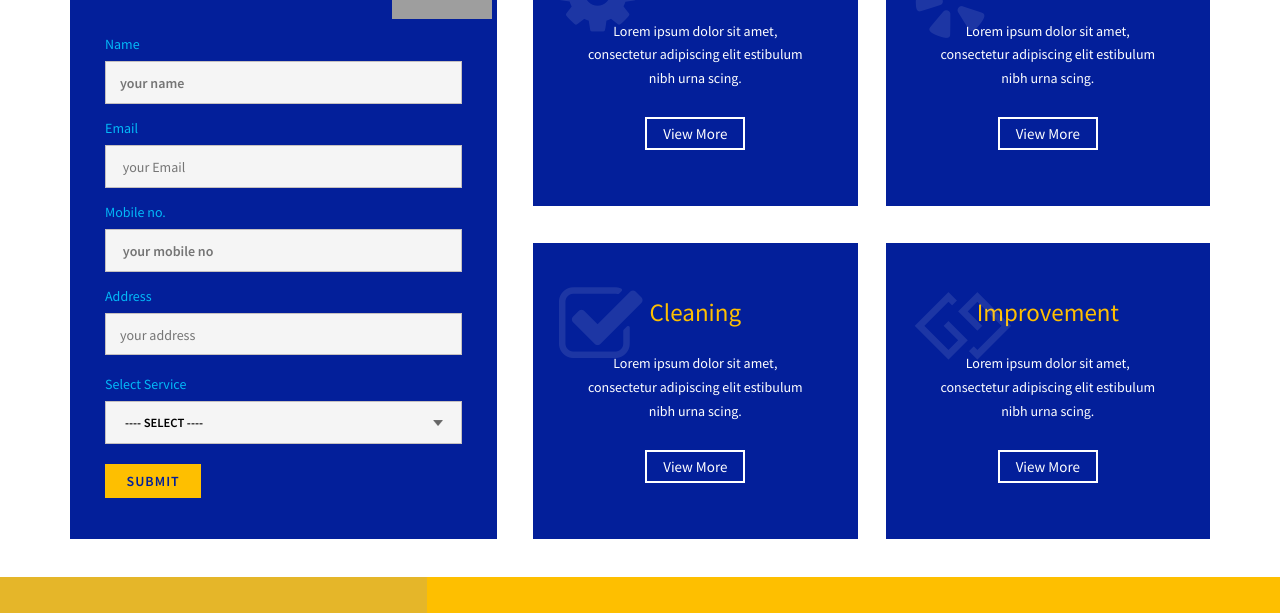
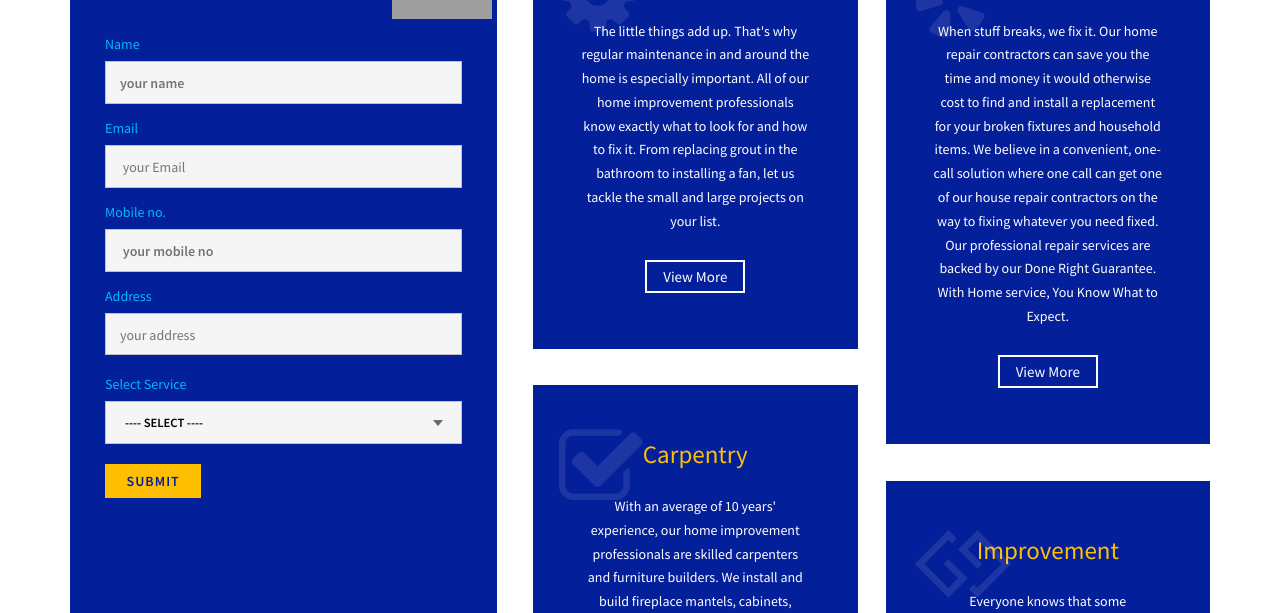
Before and after one commit to el-TIGON/finalproject, a PHP site: page / in a window 1280 px wide. Shown: the part 819-1432 px from the top of the page. Run offline with PHP 8.4, Linux system fonts and the light colour scheme; grey boxes are pictures that could not be loaded.

Commit message:
final stages

```diff
--- a/index.php
+++ b/index.php
@@ -103,15 +103,18 @@ include('includes/navbar.php');
 						<div class="col-md-4 banner-grid2">
 							<div class="banner-subg1">
 								<h3>maintenance</h3>
-								<p>Lorem ipsum dolor sit amet, consectetur adipiscing elit estibulum nibh urna scing.</p>
+								<p>The little things add up. That's why regular maintenance in and around the home is especially important.
+								 All of our home improvement professionals know exactly what to look for and how to fix it.
+								 From replacing grout in the bathroom to installing a fan,
+								let us tackle the small and large projects on your list.</p>
 								<span class="fa fa-cog" aria-hidden="true"></span>
 								<div class="read-btn">
 									<a href="about.html">view more</a>
 								</div>
 							</div>
 							<div class="banner-subg1">
-								<h3>cleaning</h3>
-								<p>Lorem ipsum dolor sit amet, consectetur adipiscing elit estibulum nibh urna scing.</p>
+								<h3>carpentry</h3>
+								<p>With an average of 10 years' experience, our home improvement professionals are skilled carpenters and furniture builders. We install and build fireplace mantels, cabinets, bookcases, wooden countertops and more.</p>
 								<span class="fa fa-check-square-o" aria-hidden="true"></span>
 								<div class="read-btn">
 									<a href="about.html">view more</a>
@@ -122,7 +125,9 @@ include('includes/navbar.php');
 						<div class="col-md-4 banner-grid2">
 							<div class="banner-subg1">
 								<h3>repair</h3>
-								<p>Lorem ipsum dolor sit amet, consectetur adipiscing elit estibulum nibh urna scing.</p>
+								<p>When stuff breaks, we fix it. Our home repair contractors can save you the time and money it would otherwise cost to find and install a replacement for your broken fixtures and household items.
+								We believe in a convenient, one-call solution where one call can get one of our house repair contractors on the way to fixing whatever you need fixed.
+								Our professional repair services are backed by our Done Right Guarantee. With Home service, You Know What to Expect.</p>
 								<span class="fa fa-yelp" aria-hidden="true"></span>
 								<div class="read-btn">
 									<a href="about.html">view more</a>
@@ -130,7 +135,10 @@ include('includes/navbar.php');
 							</div>
 							<div class="banner-subg1">
 								<h3>improvement</h3>
-								<p>Lorem ipsum dolor sit amet, consectetur adipiscing elit estibulum nibh urna scing.</p>
+								<p>Everyone knows that some improvements required usually means lots of improvements.
+								Home service gets your furniture and equipment out of the box and into your home or yard,
+								so you don't have to agonize over confusing instructions. Directions for assembling a new piece of furniture can be confusing and the assemblies themselves can be involved and time consuming.
+								Home service professionals handle assembly needs right away..</p>
 								<span class="fa fa-gg" aria-hidden="true"></span>
 								<div class="read-btn">
 									<a href="about.html">view more</a>
@@ -155,7 +163,7 @@ include('includes/navbar.php');
 			</div>
 			<div class="col-md-8 about-bottom-g1">
 				<h4>One Stop Solution for your Complete Home Maintenance</h4>
-				<h4>get easy home repairs and upgrades with professional home service providers your complete home solution<h4>
+
 				<div class="about-grid">
 					<div class="about-bottom-right">
 						<div class="abouthome-grid">
```
Also changed, not shown: about.php (+17 -7 lines), admin/regis_delete.php (+5 -11 lines), provider.php (+8 -4 lines), services.php (+5 -6 lines).
